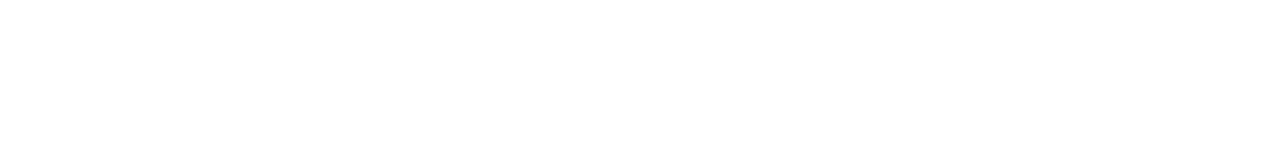
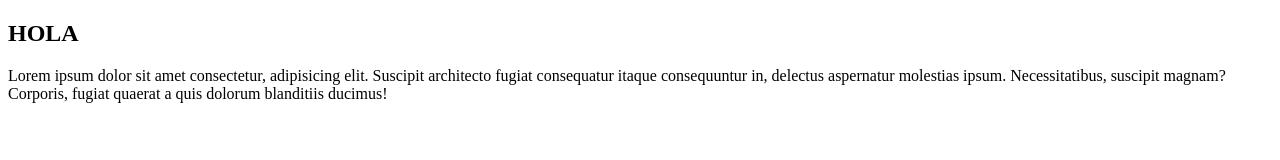
Before and after one commit to Jhojan-Jimenez/miweb, a plain HTML site: page index.html in a window 1280 px wide. Drawn offline with Linux system fonts and the light colour scheme.

Commit message:
Agregando un div en body

```diff
--- a/index.html
+++ b/index.html
@@ -8,7 +8,12 @@
 </head>
 
 <body>
-
+    <section>
+        <h1>HOLA</h1>
+        <p>Lorem ipsum dolor sit amet consectetur, adipisicing elit. Suscipit architecto fugiat consequatur itaque
+            consequuntur in, delectus aspernatur molestias ipsum. Necessitatibus, suscipit magnam? Corporis, fugiat
+            quaerat a quis dolorum blanditiis ducimus!</p>
+    </section>
 </body>
 
 </html>
```
